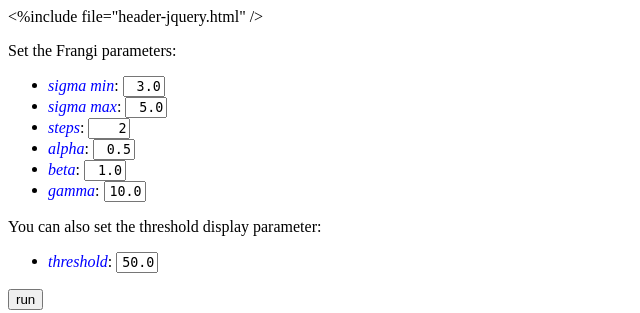
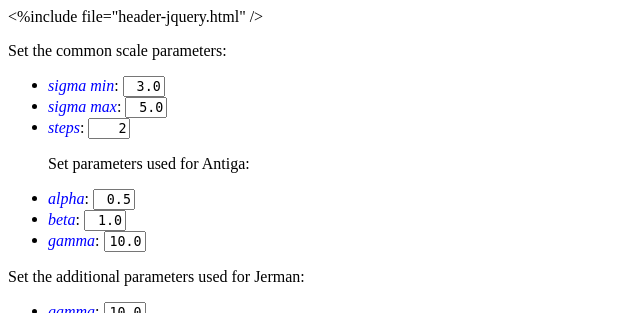
Before and after one commit to kerautret/LiverVesselnessIPOLDemo, a Python web app: template template/params.html in a window 1280 px wide. Shown: the top 313 px of the page, without its empty margins (0-640 px from the left). Run offline with Jinja, Linux system fonts and the light colour scheme; the template is opened without the code that fills it, so the values that code supplies are empty.

Commit message:
re org param and jermann

```diff
--- a/template/params.html
+++ b/template/params.html
@@ -7,11 +7,12 @@
   <input type="hidden" name="key" value="${app.key}">
 <div class="action">
 <p>
-  Set the Frangi parameters:
+  Set the common scale parameters:
 </p>
 <ul>
   <li>
- <!-- code for slider -->
+
+ <!-- code for slider:  SIGMA MIN -->
                     <div style="float:left;padding-right:25px">
                     <label for="sigmamin"> <font color=blue><i>sigma min</i></font>:</label>
                      <input type="text" style="font-family:monospace;text-align:right"
@@ -29,7 +30,7 @@
   </li>
 
   <li>
- <!-- code for slider -->
+ <!-- code for slider:  SIGMA MAX -->
                     <div style="float:left;padding-right:25px">
                     <label for="sigmamax"> <font color=blue><i>sigma max</i></font>:</label>
                      <input type="text" style="font-family:monospace;text-align:right"
@@ -48,7 +49,7 @@
 
 
   <li>
- <!-- code for slider -->
+ <!-- code for slider:  NB STEPS -->
                     <div style="float:left;padding-right:25px">
                     <label for="steps"> <font color=blue><i>steps</i></font>:</label>
                      <input type="text" style="font-family:monospace;text-align:right"
@@ -65,6 +66,10 @@
                     <!-- end of code for slider -->
   </li>
 
+
+  <p>
+  Set parameters used for Antiga:
+</p>
 
   <li>
  <!-- code for slider -->
@@ -122,6 +127,34 @@
 
 </ul>
 
+  <p>
+  Set the additional parameters used for Jerman:
+</p>
+
+
+  <ul>
+    <li>
+ <!-- code for slider -->
+                    <div style="float:left;padding-right:25px">
+                    <label for="gamma"> <font color=blue><i>gamma</i></font>:</label>
+                     <input type="text" style="font-family:monospace;text-align:right"
+                        size="3" id="tau" name="tau" value="10.0" />
+                    </div>
+                    <div id="tau_slider" name="tau_slider" style="width:280px;float:left;margin-top:4px;font-size:10pt"></div>
+                    <script type="text/javascript">
+                    // Turn DIV slider into a slider linked to scale
+                    $(document).ready(function() {
+                          createLinkedSlider('#tau', '#tau_slider', 0, 1, 0.75);
+                    });
+                    </script>
+                    <div style="clear:both"> </div>
+                    <!-- end of code for slider -->
+  </li>
+
+  </ul>
+
+
+
 
 <p> You can also set the threshold display parameter: </p>
 <ul>
```
